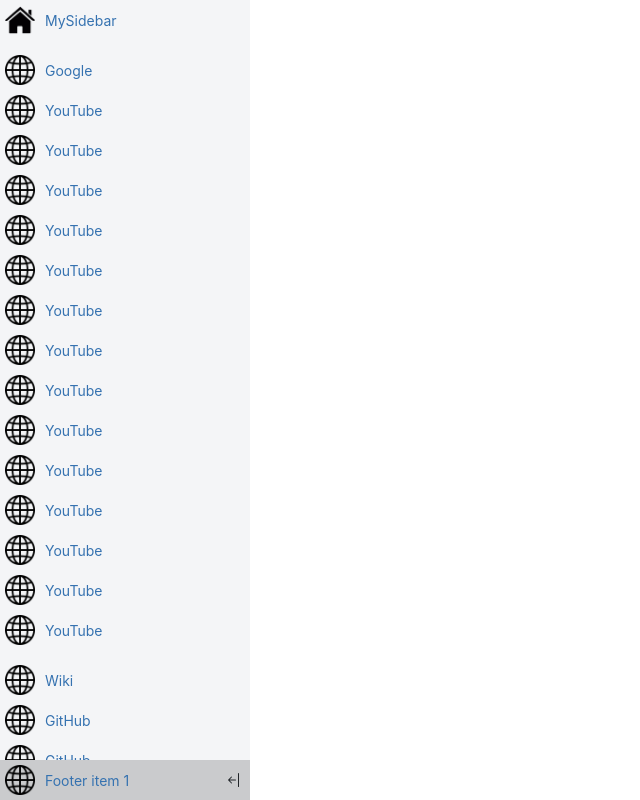
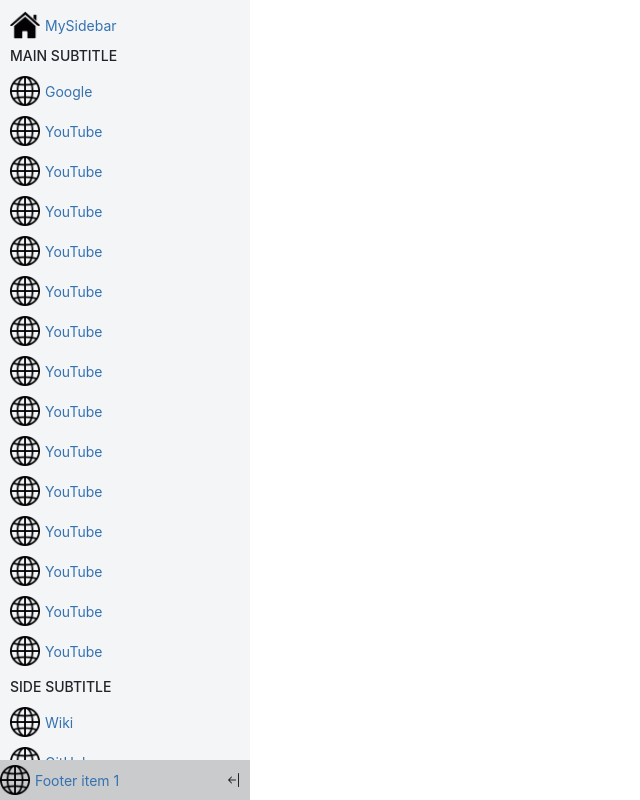
Before and after one commit to xiaohan-du/component-library, a React (Create React App) app in the folder frontend/: page / in a window 1280 px wide. Shown: the whole page, without its empty margins (0-640 px from the left). Built offline with nearby package versions, Linux system fonts and the light colour scheme.

Commit message:
Add subtitles

```diff
--- a/frontend/src/App.tsx
+++ b/frontend/src/App.tsx
@@ -6,6 +6,8 @@
 
   const sidebarDetails: ISidebar = {
     title: 'MySidebar',
+    subtitleMain: 'main subtitle',
+    subtitleSide: 'side subtitle',
     logoPath: require('./static/icons/home-page.png'),
     mainLinks: [
       {
--- a/frontend/src/components/sidebar/Sidebar.scss
+++ b/frontend/src/components/sidebar/Sidebar.scss
@@ -2,6 +2,13 @@
 
 $sidebar-width: 25rem;
 $sidebar-icon-width: 3rem;
+$sidebar-item-top-bottom-margin: 0.5rem;
+
+@mixin sidebar-section {
+  display: flex;
+  flex-direction: column;
+  align-items: flex-start;
+}
 
 .sidebar {
   font-size: 1.4rem;
@@ -11,12 +18,12 @@
   background-color: $super-light-grey;
   height: 100vh;
   overflow-y: scroll;
+  padding: 1rem;
   &-header {
     display: flex;
     align-items: center;
     &-logo {
       max-width: $sidebar-icon-width;
-      margin: 0.5rem;
     }
     &-title {
       color: $dark-blue;
@@ -34,8 +41,11 @@
       }
     }
     &-item {
+      width: 100%;
+      margin-top: $sidebar-item-top-bottom-margin;
+      margin-bottom: $sidebar-item-top-bottom-margin;
       :hover {
-        background-color: white;
+        text-decoration: underline;
       }
     }
     &-title {
@@ -45,13 +55,17 @@
   }
   &-icon {
     max-width: $sidebar-icon-width;
-    margin: 0.5rem;
   }
   &-main {
-    margin-top: 1rem;
+    @include sidebar-section;
+  }
+  &-subtitle {
+    margin-top: $sidebar-item-top-bottom-margin;
+    margin-bottom: $sidebar-item-top-bottom-margin;
+    font-weight: 500;
   }
   &-side {
-    margin-top: 1rem;
+    @include sidebar-section;
   }
   &-footer {
     position: fixed;
--- a/frontend/src/components/sidebar/Sidebar.tsx
+++ b/frontend/src/components/sidebar/Sidebar.tsx
@@ -6,7 +6,7 @@
   sidebar: ISidebar;
 }
 
-const Sidebar = ({ sidebar: { title, logoPath, mainLinks, sideLinks, footerItems } }: Props) => {
+const Sidebar = ({ sidebar: { title, subtitleMain, subtitleSide, logoPath, mainLinks, sideLinks, footerItems } }: Props) => {
   const renderLinks = (links: { id: number, name: string, url?: string, icon: string }[]): React.ReactNode => {
     return (
       links.map((l): React.ReactNode => {
@@ -31,9 +31,11 @@
           </a>
         </div>
         <div className='sidebar-main'>
+          <div className='sidebar-subtitle'>{subtitleMain.toUpperCase()}</div>
           {renderLinks(mainLinks)}
         </div>
         <div className='sidebar-side'>
+        <div className='sidebar-subtitle'>{subtitleSide.toUpperCase()}</div>
           {renderLinks(sideLinks)}
         </div>
         <div className='sidebar-footer'>
--- a/frontend/src/interfaces/ISidebar.tsx
+++ b/frontend/src/interfaces/ISidebar.tsx
@@ -1,5 +1,7 @@
 interface ISidebar {
   title: string;
+  subtitleMain: string;
+  subtitleSide: string;
   logoPath: string;
   mainLinks: {
     id: number,
```
